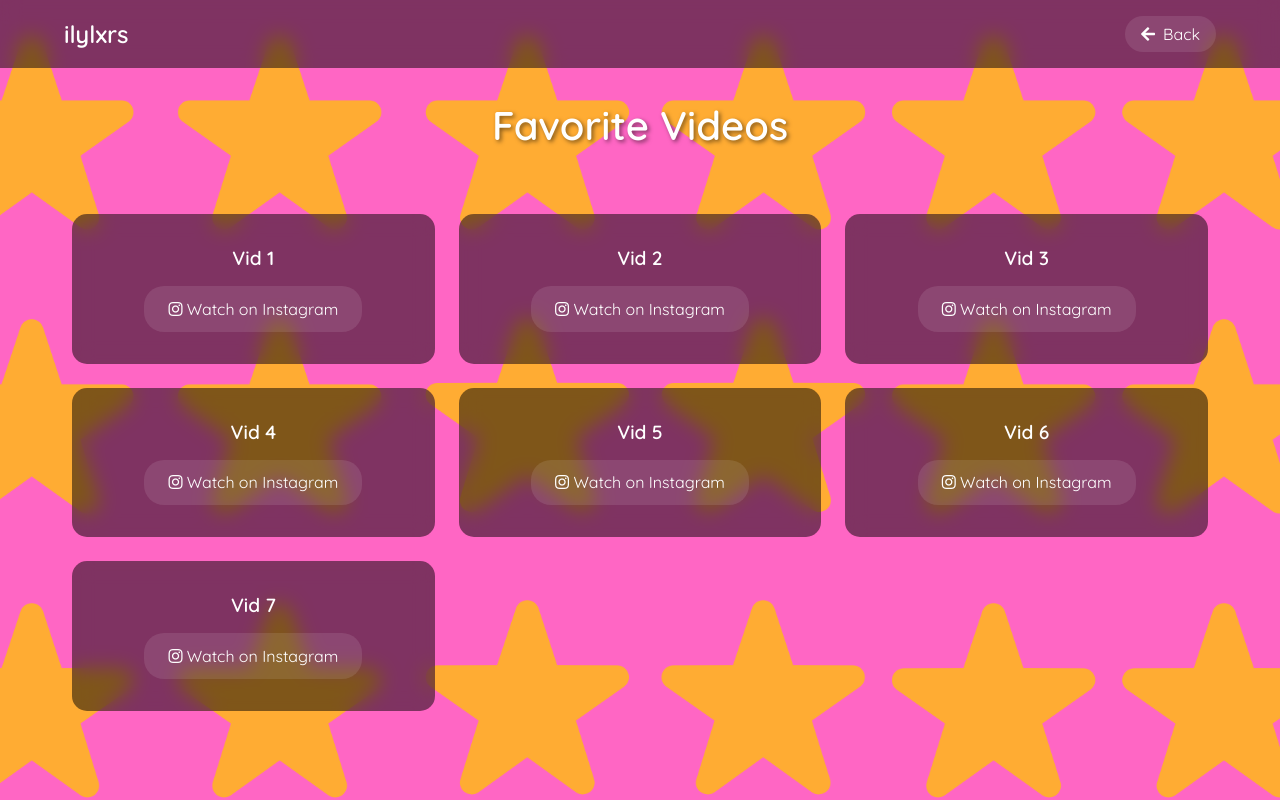
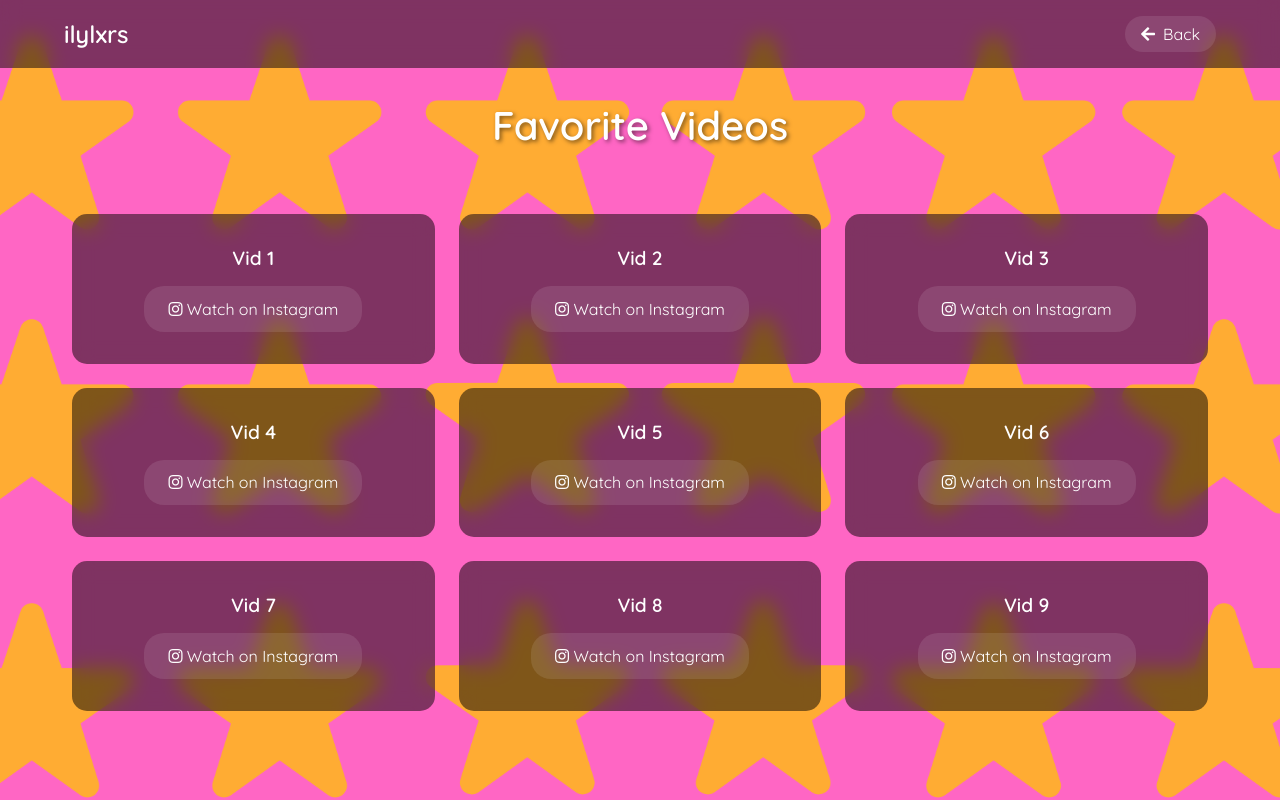
Before and after one commit to trippinova/website, a plain HTML site: page favorites.html in a window 1280 px wide. Drawn offline with Linux system fonts and the light colour scheme.

Commit message:
Update favorites.html

```diff
--- a/favorites.html
+++ b/favorites.html
@@ -334,6 +334,20 @@
                 </a>
             </div>
 
+            <div class="video-card">
+                <h3 class="video-title">Vid 8</h3>
+                <a href="https://www.instagram.com/reel/C_yfUthIvxY/?utm_source=ig_web_copy_link" target="_blank" class="watch-btn">
+                    <i class="fab fa-instagram"></i> Watch on Instagram
+                </a>
+            </div>
+
+            <div class="video-card">
+                <h3 class="video-title">Vid 9</h3>
+                <a href="https://www.instagram.com/reel/C8sCyEJSl53/?utm_source=ig_web_copy_link" target="_blank" class="watch-btn">
+                    <i class="fab fa-instagram"></i> Watch on Instagram
+                </a>
+            </div>
+
             <!-- Add more video cards here -->
         </div>
     </main>
```
